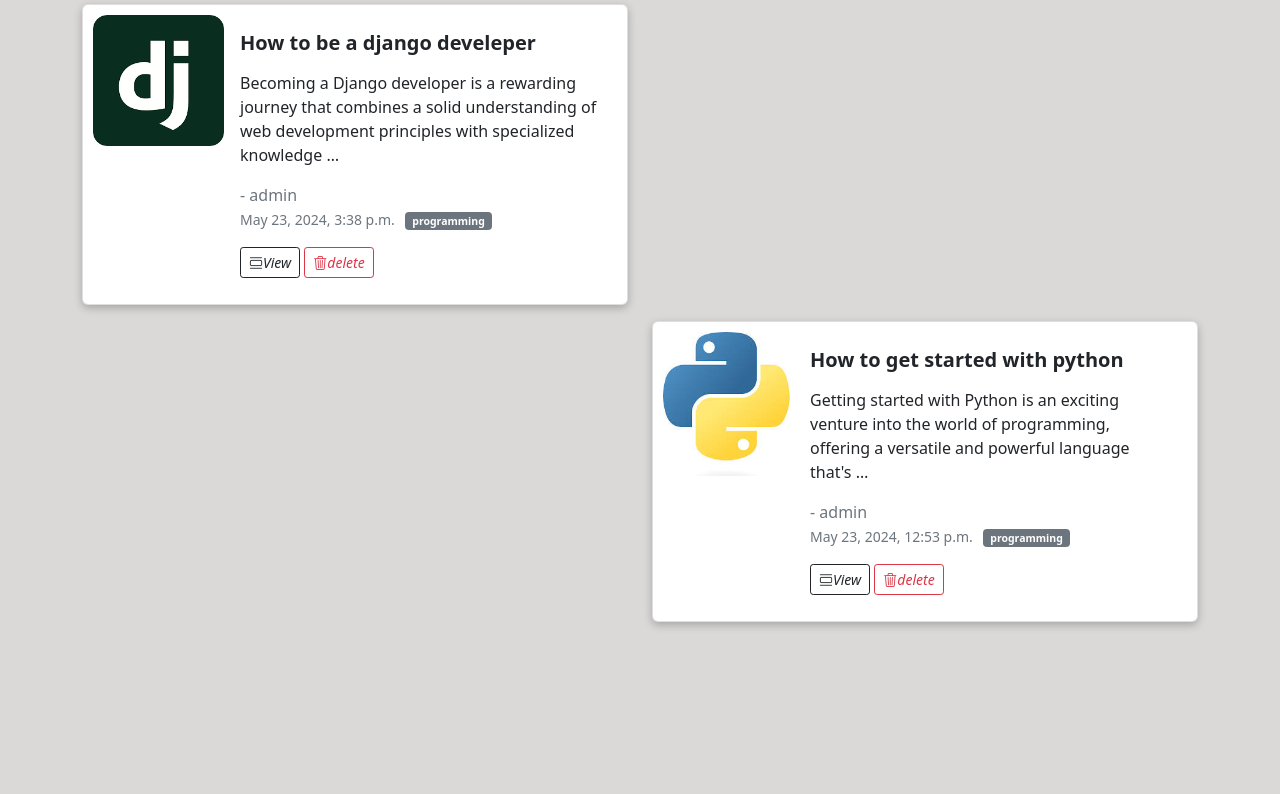
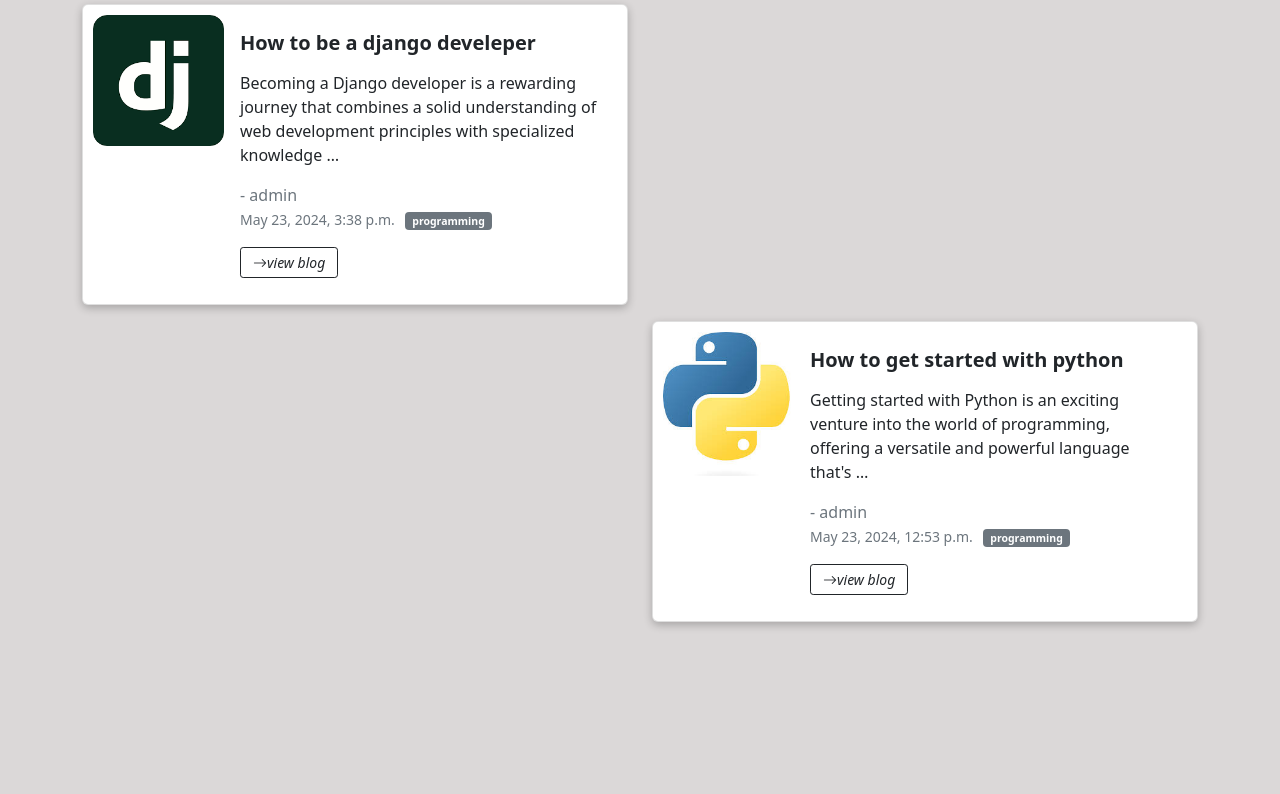
Before and after one commit to sajjankarki18/blogspot, a Django app: page / in a window 1280 px wide. Shown: the part 138-932 px from the top of the page. Run offline with Django 4.2, Linux system fonts and the light colour scheme; a user stored in the database is signed in; data comes from the database, SQL or seed files in the repository.

Commit message:
new files added

```diff
--- a/templates/editBlog.html
+++ b/templates/editBlog.html
@@ -26,7 +26,7 @@
     <div class="container">
         <div class="row">
             <div class="col-md-12">
-                <div class="card mb-3">
+                <div class="card mb-3" style="border-radius: 6px; box-shadow: rgba(0, 0, 0, 0.24) 0px 3px 8px;">
                   <div class="card-body">
                       <form method="POST"  action="{% url 'editBlog' pk=blogs.id %}">
                           {% csrf_token %}
--- a/templates/index.html
+++ b/templates/index.html
@@ -71,7 +71,7 @@
       {% else %}
       <div class="col-md-6 mb-3">
       {% endif %}
-        <div class="card"style="border-radius: 6px; box-shadow: rgba(0, 0, 0, 0.24) 0px 3px 8px;">
+        <div class="card" style="border-radius: 6px; box-shadow: rgba(0, 0, 0, 0.24) 0px 3px 8px;">
           <div class="row g-0" style="padding: 10px;">
             <div class="col-md-3">
               {% if blog.image %}
@@ -91,10 +91,7 @@
                   </small>
                 </p>
                 <a href="{% url 'yourBlog' blog.id %}" class="btn btn-outline-dark btn-sm">
-                  <i class="bi bi-view-list">View</i>
-                </a>
-                <a href="{% url 'deleteBlog' blog.id %}" class="btn btn-outline-danger btn-sm">
-                  <i class="bi bi-trash3">delete</i>
+                  <i class="bi bi-arrow-right m-1">view blog</i>
                 </a>
               </div>
             </div>
--- a/templates/writeBlog.html
+++ b/templates/writeBlog.html
@@ -15,7 +15,7 @@
     <a href="{% url 'index' %}" style="margin-left: 141px;" class="btn btn-outline-dark btn-sm my-3">Home</a>
     <div class="row justify-content-center">
       <div class="col-md-9">
-        <div class="card">
+        <div class="card"  style="border-radius: 6px; box-shadow: rgba(0, 0, 0, 0.24) 0px 3px 8px;">
           <form action="" method="POST" enctype="multipart/form-data">
             {% csrf_token %}
             <div class="mb-3 m-3">
--- a/templates/yourBlog.html
+++ b/templates/yourBlog.html
@@ -35,7 +35,7 @@
       <a href="{% url 'index' %}" class="btn btn-outline-dark btn-sm my-3">Go Back</a>
       <div class="row justify-content-center">
         <div class="col-md-12">
-          <div class="card mb-3" style="padding: 10px;">
+          <div class="card mb-3" style="padding: 10px; border-radius: 6px; box-shadow: rgba(0, 0, 0, 0.24) 0px 3px 8px;">
             <img style="width: 200px;" src="{{blogs.image.url}}" class="card-img-top" alt="...">
             <div class="card-body">
               <h5 class="card-title">{{blogs.title}}</h5>
@@ -44,6 +44,9 @@
               {% if blogs.user == user %}
               <a href="{% url 'editBlog' blogs.id %}" class="btn btn-outline-dark btn-sm">
                 <i class="bi bi-pencil"></i>
+              </a>
+              <a href="{% url 'deleteBlog' blogs.id %}" class="btn btn-outline-danger btn-sm">
+                <i class="bi bi-trash3"></i>
               </a>
               <div class="comments-section" style="margin-top: 20px;">
                 <h6>Comments:</h6>
```
Also changed, not shown: myblogs/views.py (line endings or trailing spaces), static/images/icon.png (added).
